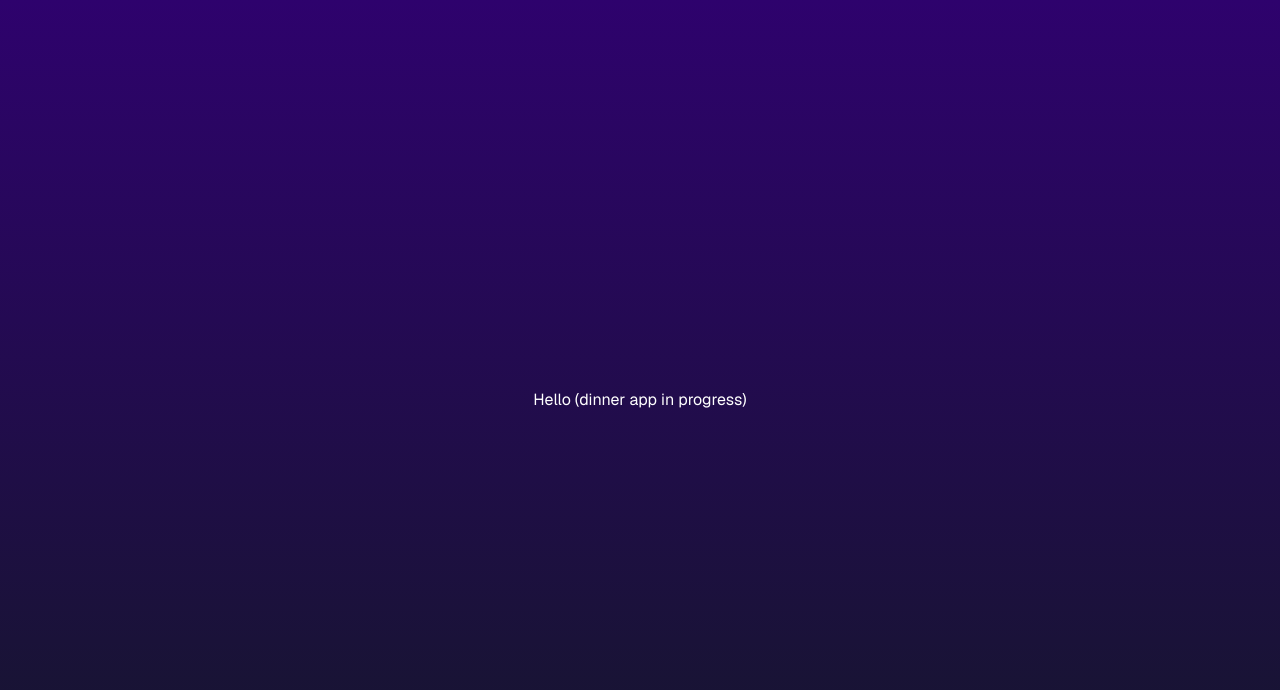
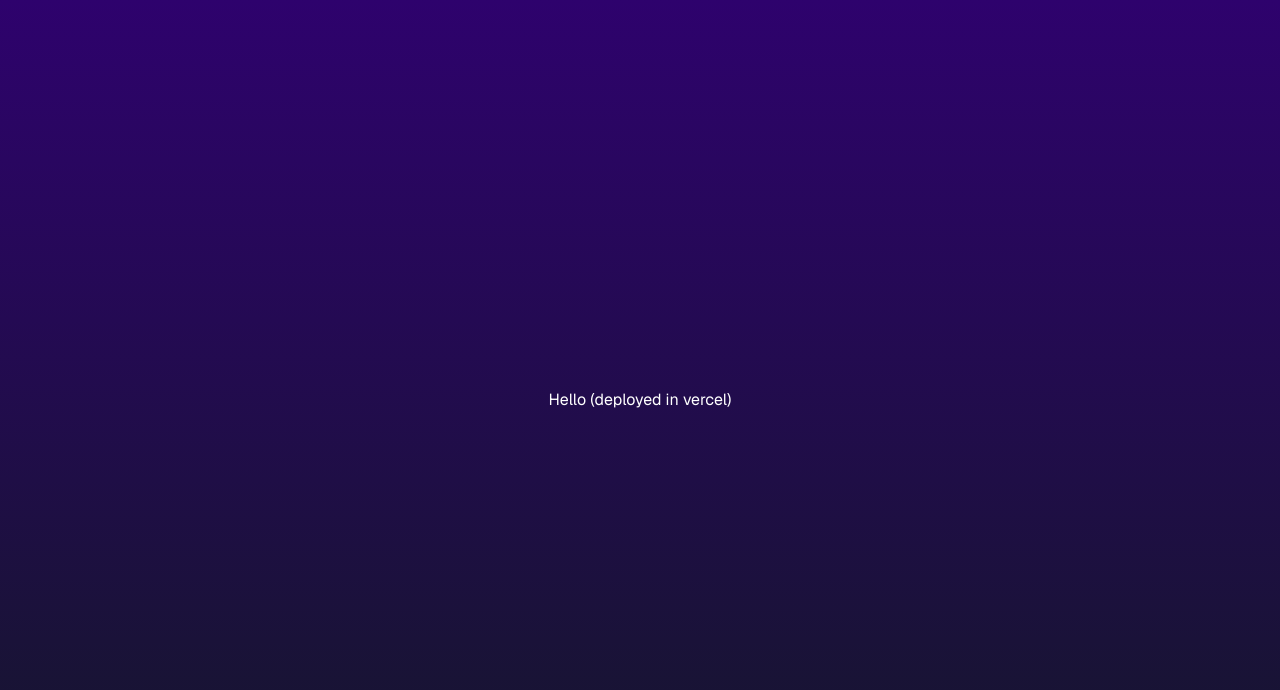
Before and after one commit to AssanHedqvist/elegir-la-cena, a Next.js app: page / in a window 1280 px wide. Shown: the top 690 px of the page. Built offline with nearby package versions, Linux system fonts and the light colour scheme.

Commit message:
deployed in vercel

```diff
--- a/src/app/page.tsx
+++ b/src/app/page.tsx
@@ -3,7 +3,7 @@ import Link from "next/link";
 export default function HomePage() {
   return (
     <main className="flex min-h-screen flex-col items-center justify-center bg-gradient-to-b from-[#2e026d] to-[#15162c] text-white">
-      Hello (dinner app in progress)
+      Hello (deployed in vercel)
     </main>
   );
 }
```
Also changed, not shown: 1 other file (tests, documents, lock files or other folders).
